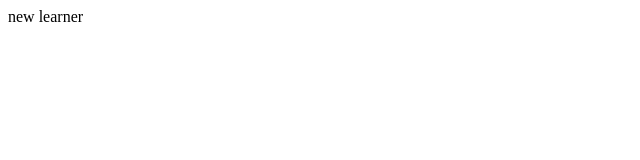
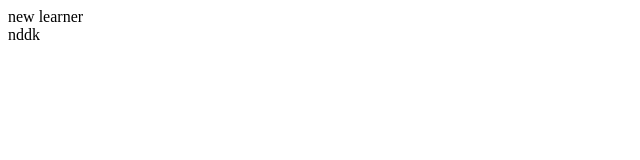
Before and after one commit to MotteyAmos/text_repository, a plain HTML site: page index.html in a window 1280 px wide. Shown: the full height of the page, 0-640 px from the left. Drawn offline with Linux system fonts and the light colour scheme.

Commit message:
add html

```diff
--- a/index.html
+++ b/index.html
@@ -8,5 +8,6 @@
 </head>
 <body>
     <div>new learner</div>
+    <div>nddk</div>
 </body>
 </html>
```
